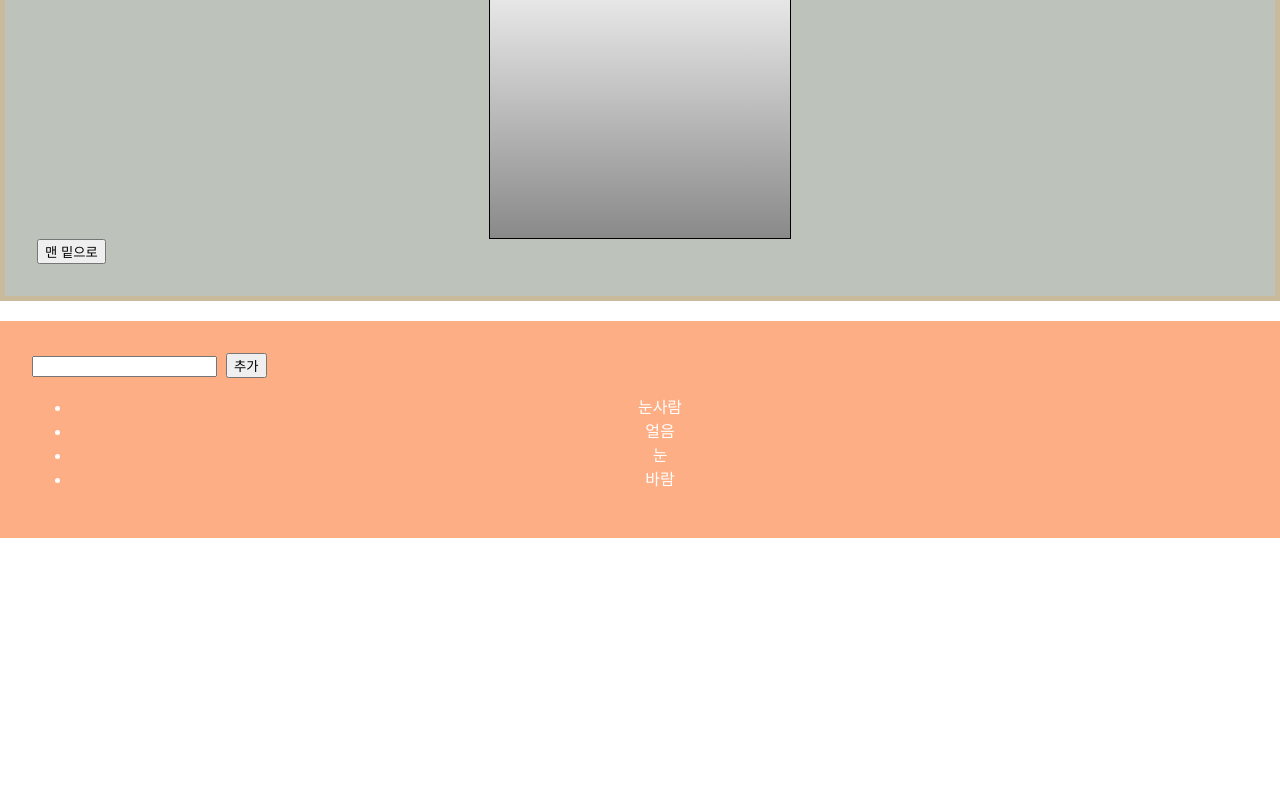
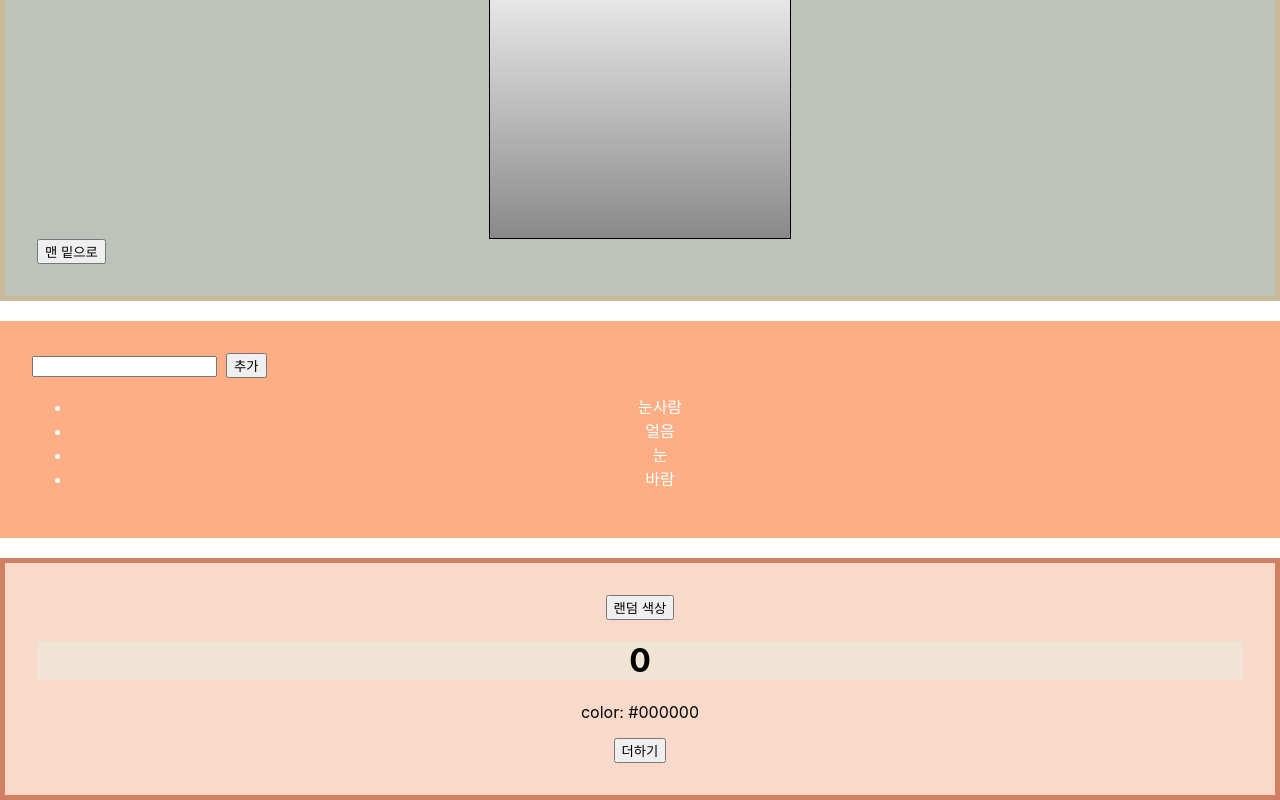
Before and after one commit to dohy-9443/ReactExample, a React (Create React App) app in the folder hello-react/: page / in a window 1280 px wide. Shown: the part 1482-2282 px from the top of the page. Before the commit the page ends 2020 px from the top, so only its background shows below. Built offline with nearby package versions, Linux system fonts and the light colour scheme.

Commit message:
렌더링

```diff
--- a/hello-react/src/App.js
+++ b/hello-react/src/App.js
@@ -6,8 +6,22 @@
 import ValidationSample from './ValidationSample';
 import ScrollBox from './ScrollBox';
 import IterationSample from './IterationSample';
+import LifeCycleSample from './LifeCycleSample';
+
+function getRandomColor() {
+  return '#' + Math.floor(Math.random() * 16777215).toString(16);
+}
 
 class App extends Component {
+  state = {
+    color: '#000000',
+  };
+
+  handleClick = () => {
+    this.setState({
+      color: getRandomColor(),
+    });
+  };
   render() {
     return (
       <div>
@@ -37,6 +51,18 @@
         </div>
         <br />
         <IterationSample />
+        <br />
+        <div
+          style={{
+            border: '5px solid #d18063',
+            background: '#f9d9ca',
+            padding: '2rem',
+            textAlign: 'center',
+          }}
+        >
+          <button onClick={this.handleClick}>랜덤 색상</button>
+          <LifeCycleSample color={this.state.color} />
+        </div>
       </div>
     );
   }
```
